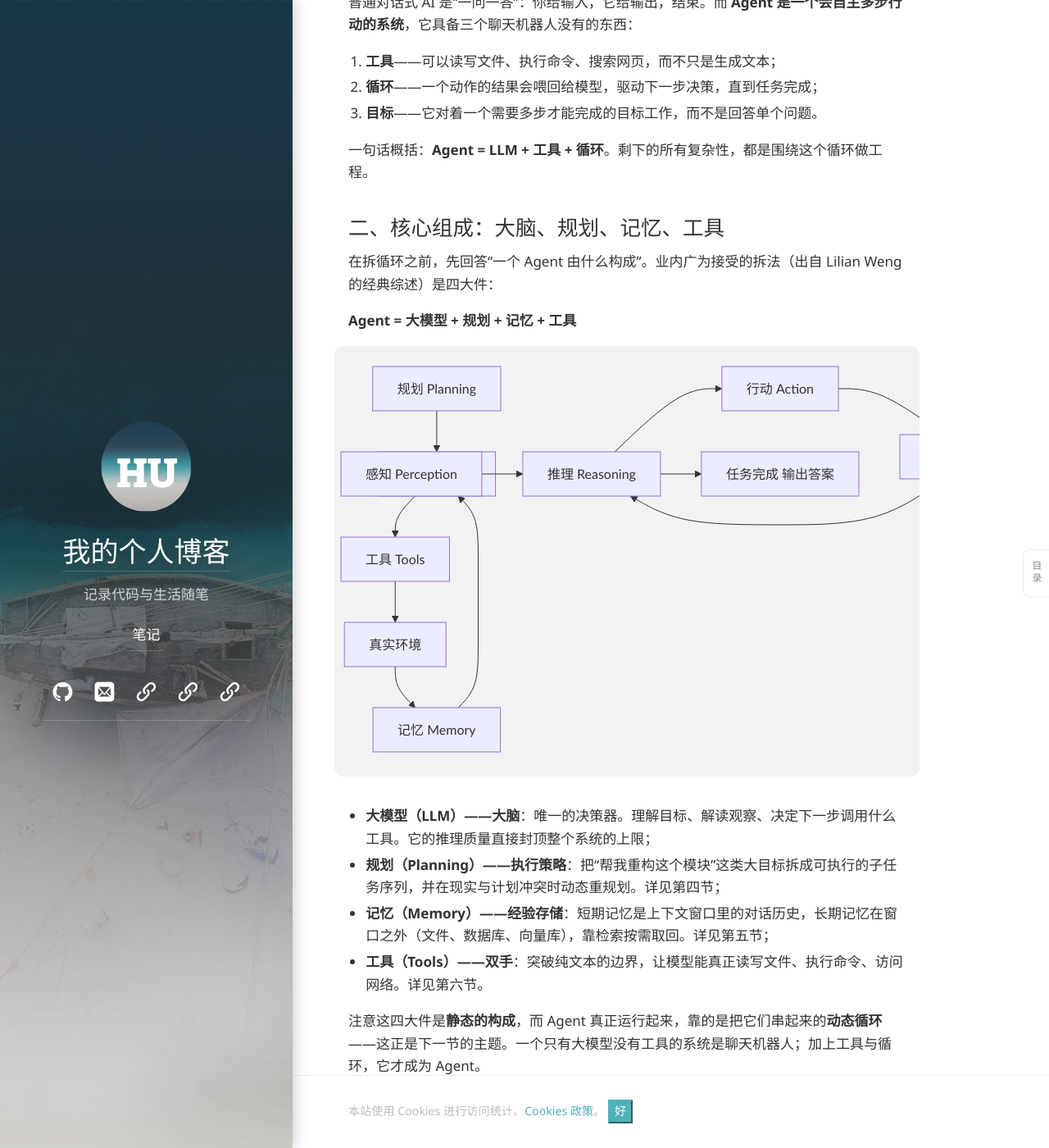
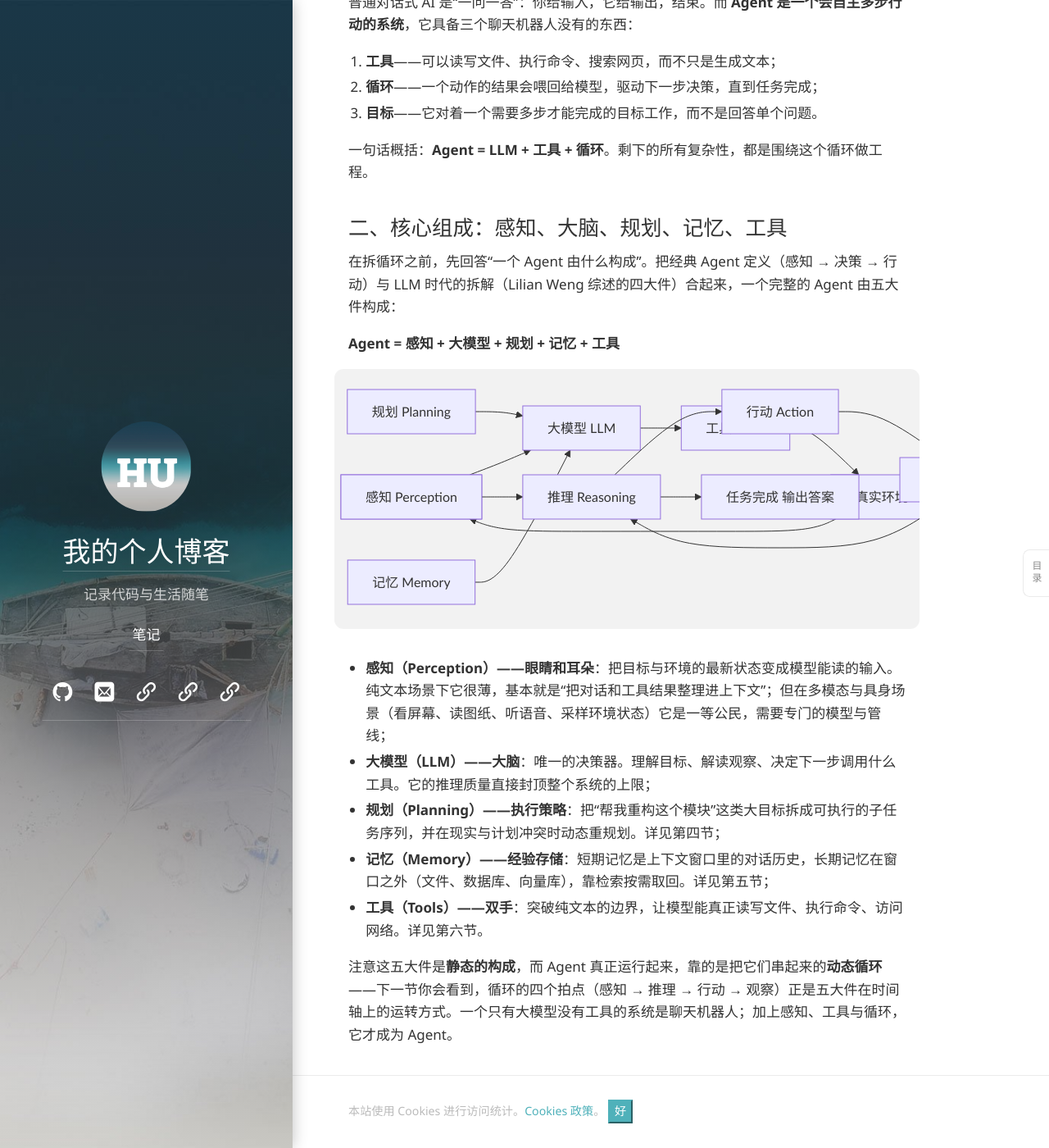
Before and after one commit to Knight-boy/knight-boy.github.io, a Jekyll site: the page built from ai/_posts/2026-11-05-AI-Agent核心推理逻辑详解.md, in a window 1280 px wide and 1400 px high, scrolled down 542 px. Shown: the whole window at 82% size. Built offline with Jekyll 4.4.1, drawn with Linux system fonts in a browser that asks for light colours; some web fonts are replaced; our own code applies the rules of GitHub Pages for plain Markdown files; comment, search, counter and statistics services are not loaded; some of the changed text lies outside the part shown.

Commit message:
post: upgrade the agent composition section to five components (perception, LLM, planning, memory, tools)

````diff
--- a/ai/_posts/2026-11-05-AI-Agent核心推理逻辑详解.md
+++ b/ai/_posts/2026-11-05-AI-Agent核心推理逻辑详解.md
@@ -20,27 +20,29 @@ comments: true
 
 一句话概括：**Agent = LLM + 工具 + 循环**。剩下的所有复杂性，都是围绕这个循环做工程。
 
-## 二、核心组成：大脑、规划、记忆、工具
+## 二、核心组成：感知、大脑、规划、记忆、工具
 
-在拆循环之前，先回答“一个 Agent 由什么构成”。业内广为接受的拆法（出自 Lilian Weng 的经典综述）是四大件：
+在拆循环之前，先回答“一个 Agent 由什么构成”。把经典 Agent 定义（感知 → 决策 → 行动）与 LLM 时代的拆解（Lilian Weng 综述的四大件）合起来，一个完整的 Agent 由五大件构成：
 
-**Agent = 大模型 + 规划 + 记忆 + 工具**
+**Agent = 感知 + 大模型 + 规划 + 记忆 + 工具**
 
 ``` mermaid
-flowchart TB
-    P[规划 Planning] --> L[大模型 LLM]
+flowchart LR
+    S[感知 Perception] --> L[大模型 LLM]
+    P[规划 Planning] --> L
     M[记忆 Memory] --> L
     L --> T[工具 Tools]
     T --> E[真实环境]
-    E --> M
+    E --> S
 ```
 
+- **感知（Perception）——眼睛和耳朵**：把目标与环境的最新状态变成模型能读的输入。纯文本场景下它很薄，基本就是“把对话和工具结果整理进上下文”；但在多模态与具身场景（看屏幕、读图纸、听语音、采样环境状态）它是一等公民，需要专门的模型与管线；
 - **大模型（LLM）——大脑**：唯一的决策器。理解目标、解读观察、决定下一步调用什么工具。它的推理质量直接封顶整个系统的上限；
 - **规划（Planning）——执行策略**：把“帮我重构这个模块”这类大目标拆成可执行的子任务序列，并在现实与计划冲突时动态重规划。详见第四节；
 - **记忆（Memory）——经验存储**：短期记忆是上下文窗口里的对话历史，长期记忆在窗口之外（文件、数据库、向量库），靠检索按需取回。详见第五节；
 - **工具（Tools）——双手**：突破纯文本的边界，让模型能真正读写文件、执行命令、访问网络。详见第六节。
 
-注意这四大件是**静态的构成**，而 Agent 真正运行起来，靠的是把它们串起来的**动态循环**——这正是下一节的主题。一个只有大模型没有工具的系统是聊天机器人；加上工具与循环，它才成为 Agent。
+注意这五大件是**静态的构成**，而 Agent 真正运行起来，靠的是把它们串起来的**动态循环**——下一节你会看到，循环的四个拍点（感知 → 推理 → 行动 → 观察）正是五大件在时间轴上的运转方式。一个只有大模型没有工具的系统是聊天机器人；加上感知、工具与循环，它才成为 Agent。
 
 ## 三、核心循环：感知 → 推理 → 行动 → 观察
 
@@ -177,7 +179,7 @@ def agent_loop(goal: str, max_steps: int = 20) -> str:
 
 | 概念 | 一句话 |
 | --- | --- |
-| 核心组成 | 大模型 + 规划 + 记忆 + 工具，四大件 |
+| 核心组成 | 感知 + 大模型 + 规划 + 记忆 + 工具，五大件 |
 | Agent 循环 | 感知 → 推理 → 行动 → 观察，转到达成为止 |
 | ReAct | 思考与行动交替，观察驱动下一步思考 |
 | 思维链 | 把中间推理写出来，给后续 token 当依据 |
````
